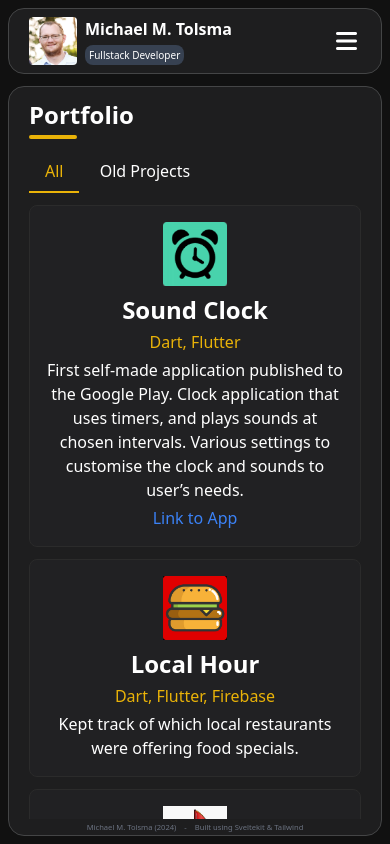
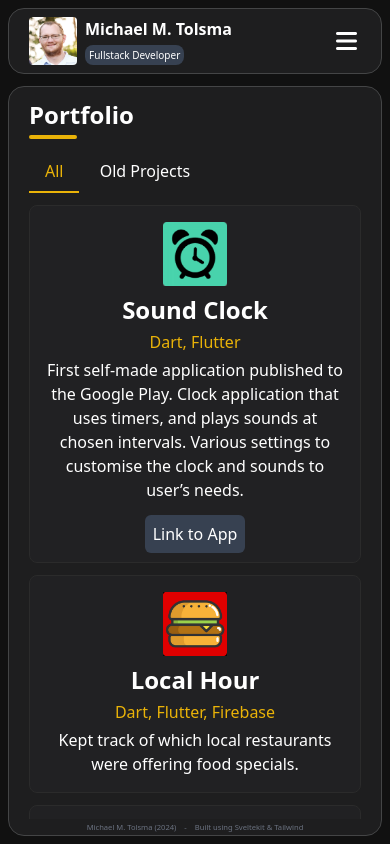
Before and after one commit to mmtolsma/mmtolsma.github.io, a SvelteKit app: page /portfolio in a window 390 px wide. Built offline with nearby package versions, Linux system fonts and the light colour scheme.

Commit message:
Remove comments

```diff
--- a/src/routes/portfolio/+page.svelte
+++ b/src/routes/portfolio/+page.svelte
@@ -67,8 +67,8 @@
                 {item.description}
               </p>
               {#if item.link}
-                <div class="mt-1">
-                  <a href={item.link} class="text-blue-500" target="_blank">
+                <div class="mt-5 sm:mt-1">
+                  <a href={item.link} class="button rounded-md bg-gray-700 p-2 sm:p-0 sm:rounded-none sm:bg-transparent sm:button-none sm:text-blue-500" target="_blank">
                     Link to App
                   </a>
                 </div>
@@ -81,31 +81,3 @@
     <br>
   </div>
 </div>
-
-<!-- <div class="grid auto-rows-fr grid-cols-1 gap-2">
-  {#each getFilteredItems() as item}
-    <div class="bg-sub-card border border-sub-card-border flex flex-col justify-center rounded-lg p-4 text-center sm:text-left">
-      <div class="sm:flex sm:flex-row items-center gap-5">
-        <div class="sm:flex-none sm:justify-start">
-          <img src="/{item.image}" class="w-16 h-16 mx-auto sm:mx-0" alt="Michael Tolsma smiling" />
-        </div>
-        <div>
-          <div class="text-2xl font-bold">
-            {item.name}
-          </div>
-          <p class="text-yellow-500">
-            {item.technologies.join(', ')}
-          </p>
-          <p>
-            {item.description}
-            </p>
-          {#if item.link}
-            <a href={item.link} class="text-blue-500">
-              {item.link}
-            </a>
-          {/if}
-        </div>
-      </div>
-    </div>
-  {/each}
-</div> -->
```
